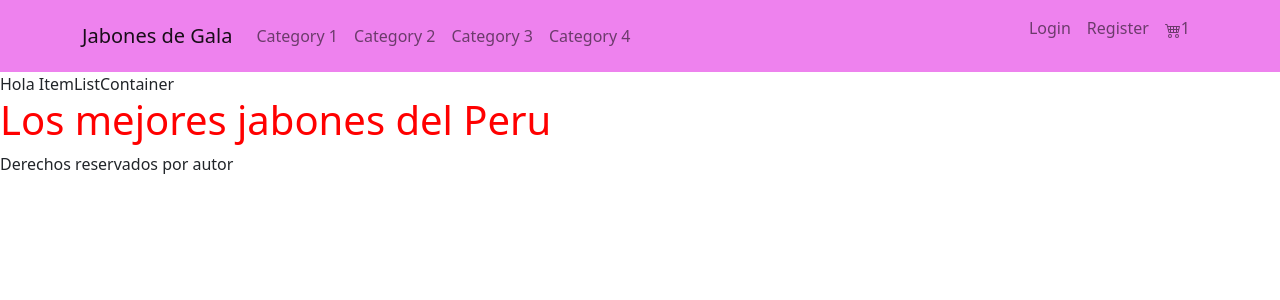
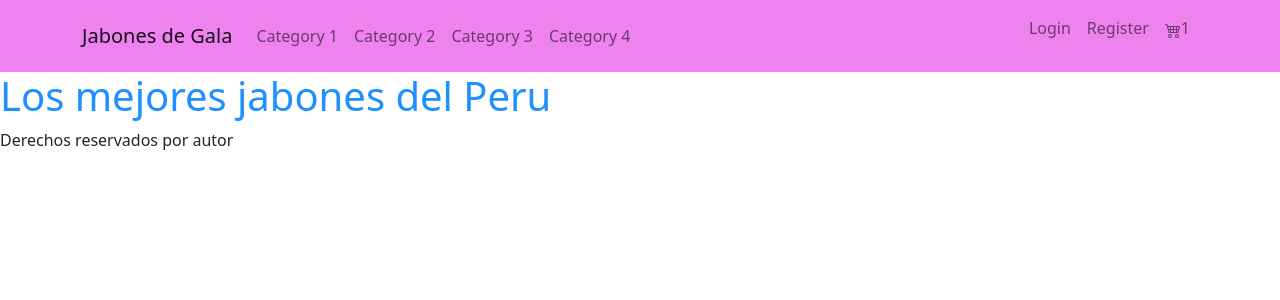
Before and after one commit to SevindzhRu/Jabones-de-Gala, a React (Vite) app: page / in a window 1280 px wide. Shown: the top 300 px of the page. Built offline with nearby package versions, Linux system fonts and the light colour scheme.

Commit message:
PreEntrega1 Shukurova Sevindzh

```diff
--- a/src/App.css
+++ b/src/App.css
@@ -1,9 +1,5 @@
 .titulo {
-    color: red;
-}
-
-#icono {
-    color: blue;
+    color: dodgerblue;
 }
 
 .navbar {
--- a/src/App.jsx
+++ b/src/App.jsx
@@ -11,8 +11,7 @@ const App = () => {
   return (
     <>
     <CustumNavbar />
-    <ItemListContainer mensaje="Hola ItemListContainer" />
-    <h1 className="titulo">Los mejores jabones del Peru</h1>
+    <ItemListContainer mensaje="Los mejores jabones del Peru" />
     <Footer />
 
 
--- a/src/components/ItemListContainer.jsx
+++ b/src/components/ItemListContainer.jsx
@@ -1,6 +1,6 @@
 
 export const ItemListContainer = (props) => {
   return (
-    <div>{props.mensaje}</div>
+    <h1 className="titulo">{props.mensaje}</h1>
   )
 }
```
